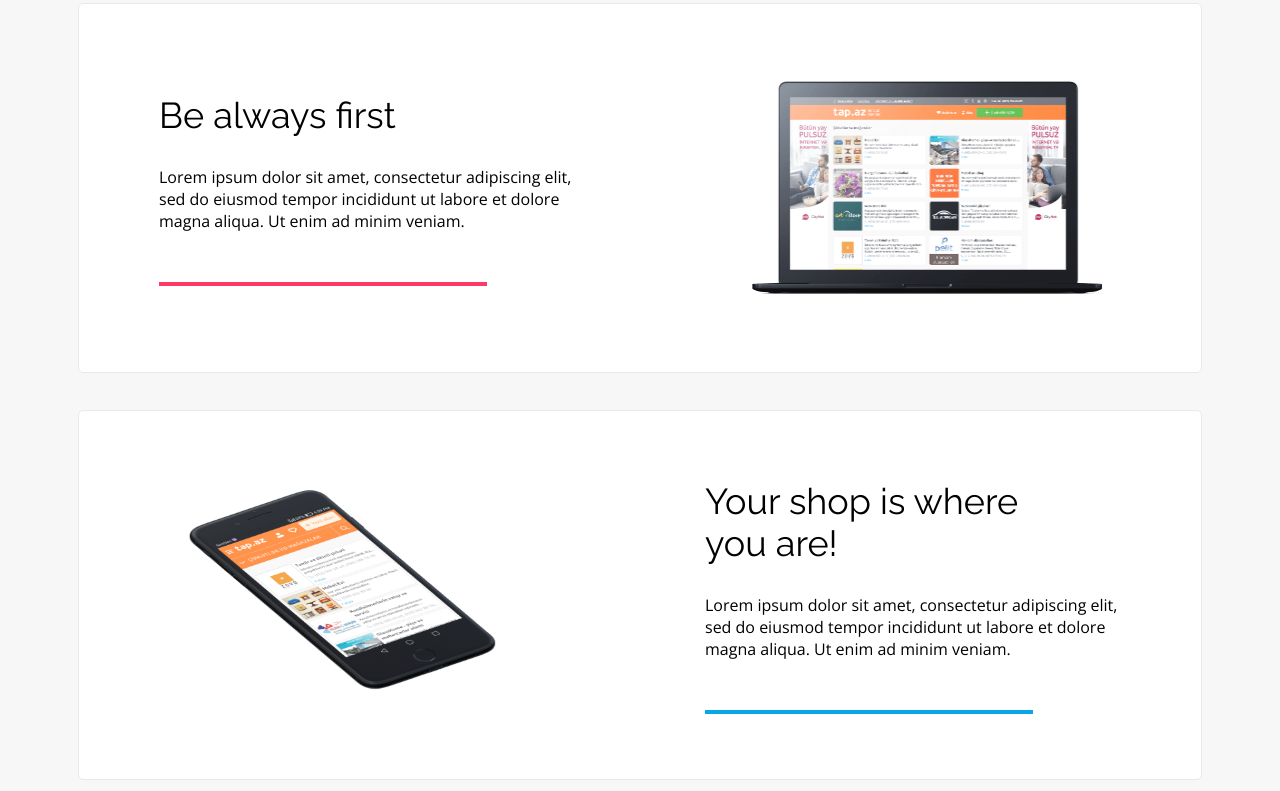
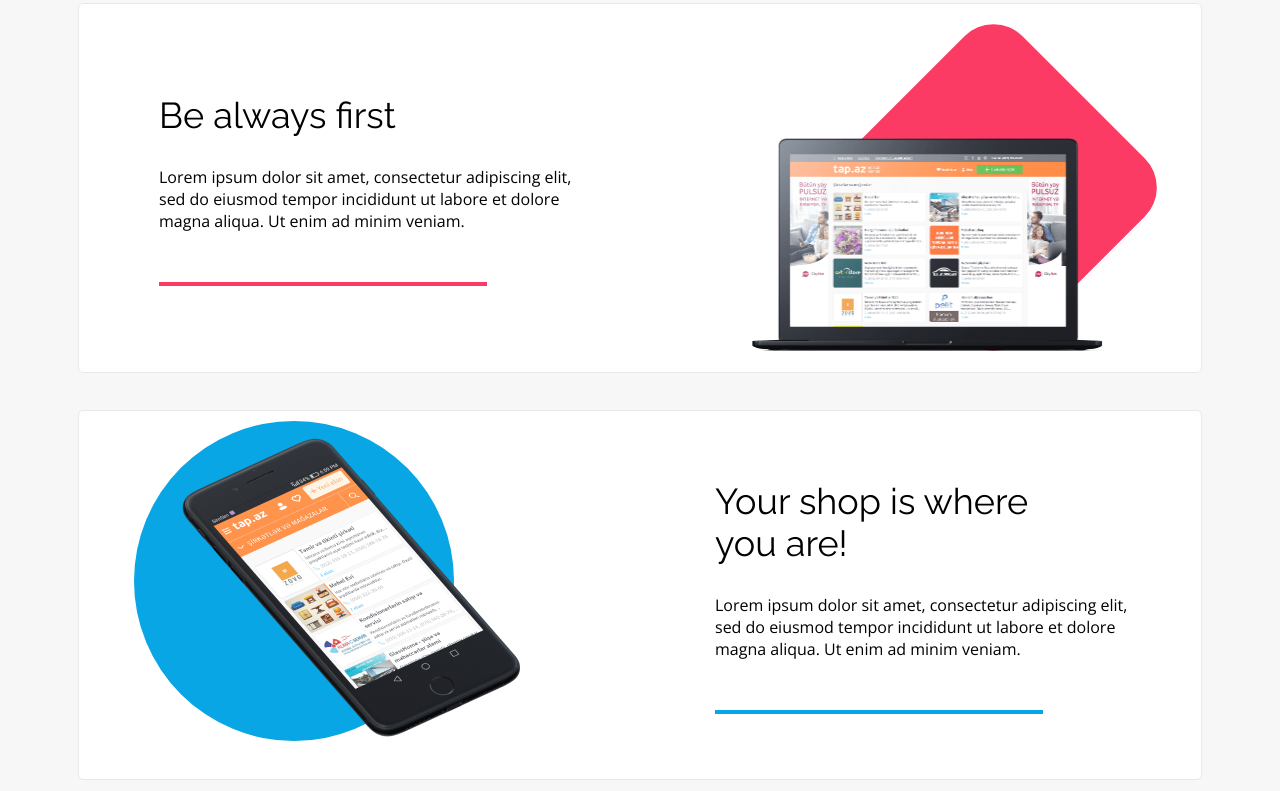
Before and after one commit to MargoKrk/BestShop, a plain HTML site: page index.html in a window 1280 px wide. Shown: the part 1420-2211 px from the top of the page. Drawn offline with nearby package versions, Linux system fonts and the light colour scheme.

Commit message:
Benefits before

```diff
--- a/css/style.css
+++ b/css/style.css
@@ -333,14 +333,51 @@ header .container {
     color: var(--color-black);
 }
 
-.benefits-pic {
-    width: 386px;
-    height: 219px;
-}
-
 .benefits-box-red {
     margin-top: 106px;
 }
+
+.benefits-img-computer {
+    width: 386px;
+    height: 219px;
+    position: relative;
+    margin-top: 113px;
+}
+.benefits-pic-computer {
+    display: flex;
+    justify-content: flex-end;
+}
+
+
+.benefits-pic-computer::before {
+    content: "";
+    width: 255px;
+    height: 255px;
+    background-color: var(--color-redish);
+    position: absolute;
+    transform: rotate(45deg);
+    border-radius: 41px;
+    margin-top: 38px;
+}
+
+.benefits-img-phone {
+    width: 426px;
+    height: 328px;
+    position: relative;
+}
+
+.benefits-pic-phone::before {
+    content: "";
+    width: 320px;
+    height: 320px;
+    background-color: var(--color-primary);
+    border-radius: 50%;
+    display: block;
+    position: absolute;
+    margin-top: -10px;
+    margin-left: -15px;
+}
+
 
 .benefits-box-blue {
     flex-direction: row-reverse;
@@ -501,6 +538,7 @@ header .container {
     font-weight: 600;
     color: var(--color-grey);
     margin-right: 20px;
+    display: inline-flex;
 }
 
 .mail::before {
@@ -509,7 +547,6 @@ header .container {
     width: 27px;
     height: 27px;
     margin-right: 10px;
-    display: inline-block;
 }
 
 .phone::before {
@@ -518,7 +555,6 @@ header .container {
     width: 27px;
     height: 27px;
     margin-right: 10px;
-    display: inline-block;
 }
 
 .contact-form {
@@ -604,6 +640,7 @@ header .container {
 
 footer {
     height: 89px;
+    background-color: var(--color-light-grey);
     box-shadow: 0 -5px 40px #00000029;
 }
 
@@ -637,5 +674,4 @@ footer .container {
     margin-top: 35px;
 }
 
-
 /* FOOTER */
--- a/index.html
+++ b/index.html
@@ -85,14 +85,18 @@
                     <h2 class="benefits-box-title title">Be always first</h2>
                     <p class="benefits-box-text">Lorem ipsum dolor sit amet, consectetur adipiscing elit, sed do eiusmod tempor incididunt ut labore et dolore magna aliqua. Ut enim ad minim veniam.</p>
                 </div>
-                <img class="benefits-pic" src="assets/Macbook.png" alt="computer">
+                <div class="benefits-pic-computer">
+                    <img class="benefits-img-computer" src="assets/Macbook.png" alt="computer">
+                </div>
             </article>
             <article class="benefits-box benefits-box-blue">
                 <div class="benefits-box-blue-text">
                     <h2 class="benefits-box-title title">Your shop is where you are!</h2>
                     <p class="benefits-box-text">Lorem ipsum dolor sit amet, consectetur adipiscing elit, sed do eiusmod tempor incididunt ut labore et dolore magna aliqua. Ut enim ad minim veniam.</p>
                 </div>
-                <img class="benefits-pic" src="assets/iPhone.png" alt="phone">
+                <div class="benefits-pic-phone">
+                    <img class="benefits-img-phone" src="assets/iPhone.png" alt="phone">
+                </div>
             </article>
             <article class="benefits-box benefits-box-green">
                 <div class="benefits-div-box">
@@ -122,8 +126,8 @@
                     <li class="pricing-list-item">100 mb hdd</li>
                     <li class="pricing-list-item">1 Subdomain</li>
                     <li class="pricing-list-item">2 E-mails</li>
-                    <li class="pricing-list-item">Two years license</li>
-                    <li class="pricing-list-item">Full support</li>
+                    <li class="pricing-list-item pricing-list-item--not">Two years license</li>
+                    <li class="pricing-list-item pricing-list-item--not">Full support</li>
                 </ul>
                 <a class="button button-red pricing-button" href="#">Begin</a>
 
@@ -137,7 +141,7 @@
                     <li class="pricing-list-item">2 Subdomain</li>
                     <li class="pricing-list-item">5 E-mails</li>
                     <li class="pricing-list-item">One years license</li>
-                    <li class="pricing-list-item">Full support</li>
+                    <li class="pricing-list-item pricing-list-item--not">Full support</li>
                 </ul>
                 <a class="button button-blue pricing-button" href="#">Begin</a>
             </div>
```
